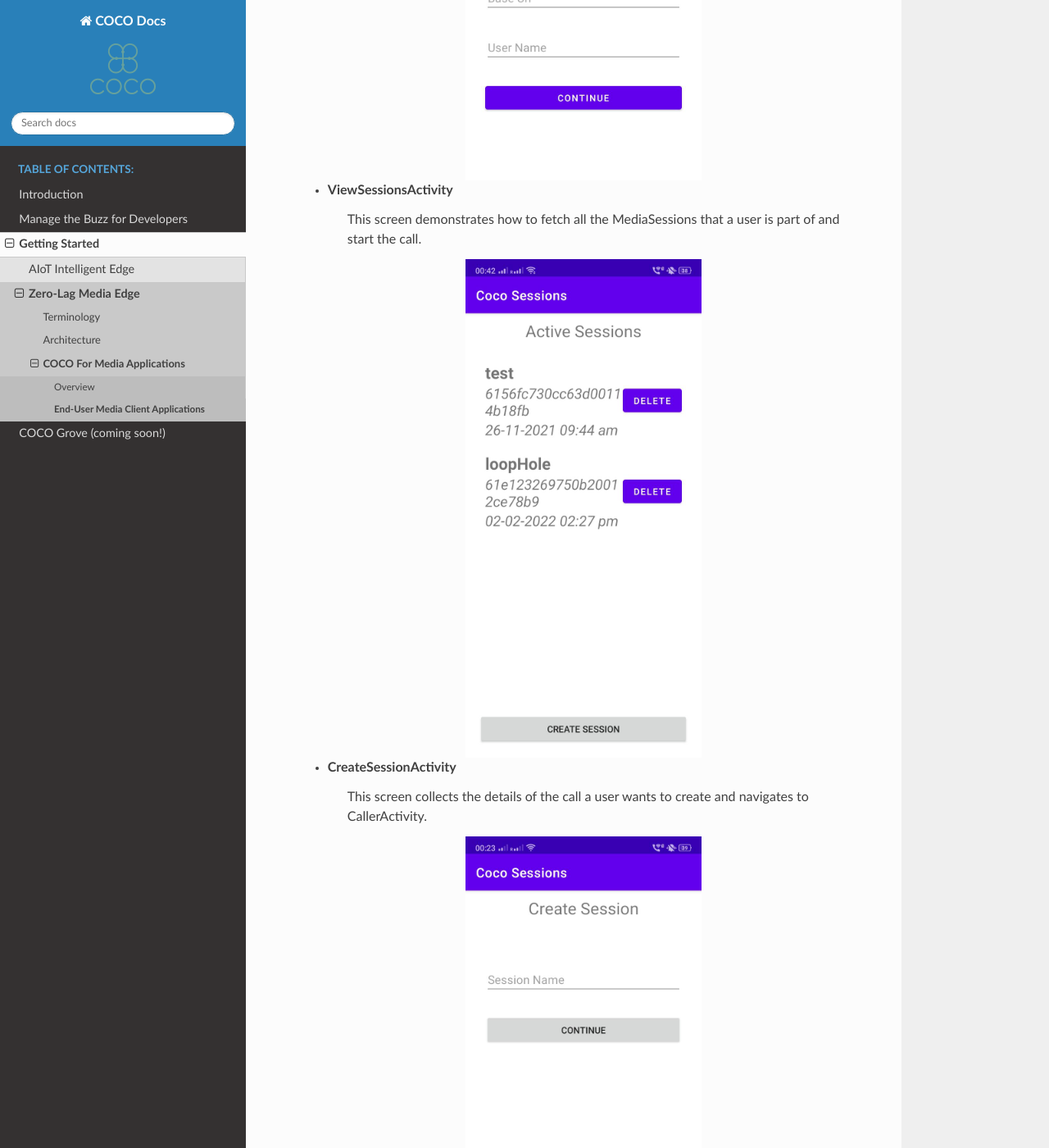
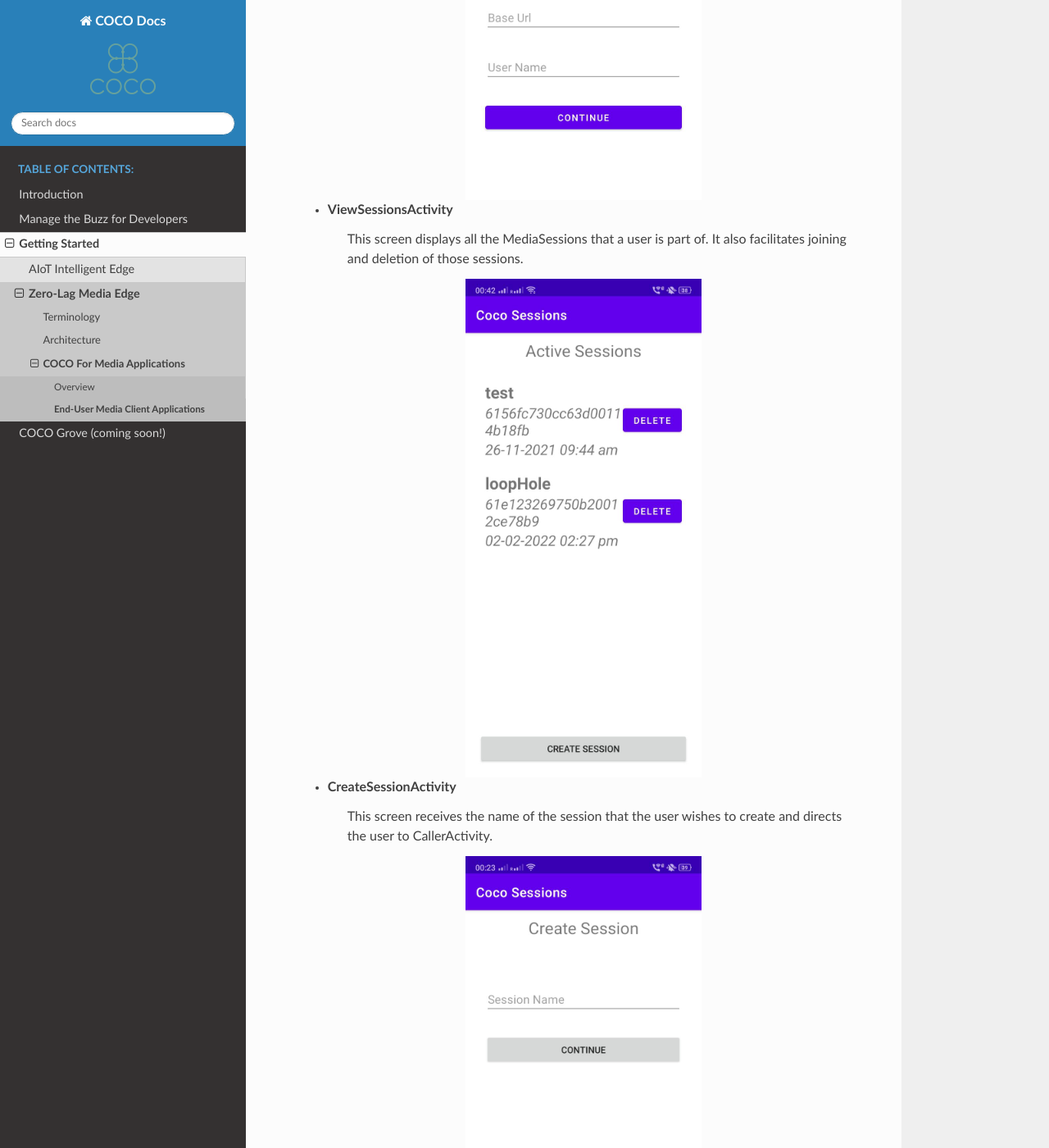
Before and after one commit to elear-solutions/docs, a Sphinx documentation site: the page built from source/getting_started/zero_lag_media_edge/coco_for_media_applications/end_user_media_client_applications/android_end_user_media_client_applications/quick_start_guide_android_media_client_apps.rst, in a window 1280 px wide and 1400 px high, scrolled down 1663 px. Shown: the whole window at 82% size. Built offline with Sphinx 7.4.7 and the Read the Docs theme 2.0.0, drawn with Linux system fonts in a browser that asks for light colours; some of the changed text lies outside the part shown.

Commit message:
adds requested changes

```diff
--- a/source/getting_started/zero_lag_media_edge/coco_for_media_applications/end_user_media_client_applications/android_end_user_media_client_applications/quick_start_guide_android_media_client_apps.rst
+++ b/source/getting_started/zero_lag_media_edge/coco_for_media_applications/end_user_media_client_applications/android_end_user_media_client_applications/quick_start_guide_android_media_client_apps.rst
@@ -44,35 +44,35 @@
       :align: center
 
    - LoginActivity
-      This screen demonstrates the Third-party login solution for service apps.
+      This screen allows the user to login passing his external user ID and base url of Node sample token server.
 
    .. image:: /_static/android_end_user_media_client_applications/pre_install_checklist/sessions_login.jpeg
       :scale: 40
       :align: center
 
    - ViewSessionsActivity
-      This screen demonstrates how to fetch all the MediaSessions that a user is part of and start the call.
+      This screen displays all the MediaSessions that a user is part of. It also facilitates joining and deletion of those sessions.
 
    .. image:: /_static/android_end_user_media_client_applications/pre_install_checklist/sessions_view_sessions.jpeg
       :scale: 40
       :align: center
 
    - CreateSessionActivity
-      This screen collects the details of the call a user wants to create and navigates to CallerActivity.
+      This screen receives the name of the session that the user wishes to create and directs the user to CallerActivity.
 
    .. image:: /_static/android_end_user_media_client_applications/pre_install_checklist/sessions_create_session.jpeg
       :scale: 40
       :align: center
 
    - CallerActivity
-      This screen demonstrates the creation and joining the call.
+      This screen appears once the session has been successfully created or joined.
 
    .. image:: /_static/android_end_user_media_client_applications/pre_install_checklist/sessions_caller_activity.jpeg
       :scale: 40
       :align: center
 
    - InviteUserActivity
-      This screen deals with the code to invite a user to the :term:`session` using User ID.
+      This screen allows you to invite a person to a :term:`session` by providing his user ID.
 
    .. image:: /_static/android_end_user_media_client_applications/pre_install_checklist/sessions_invite_user.jpeg
       :scale: 40
```
